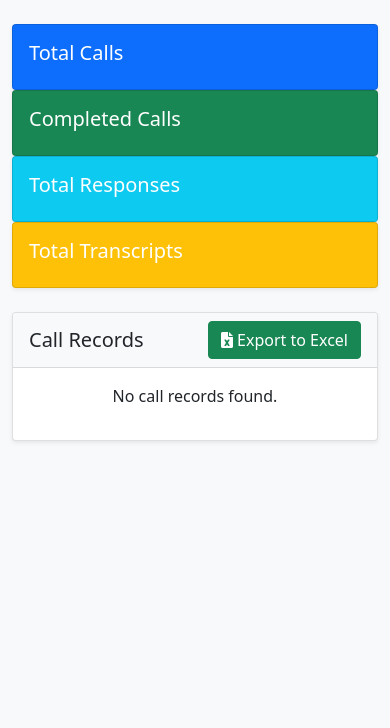
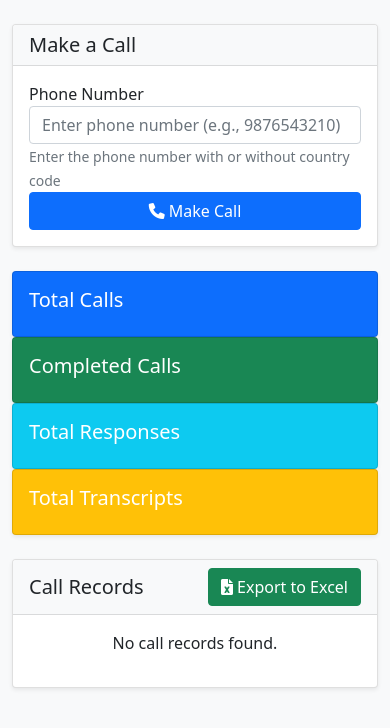
Before and after one commit to sriharsha-gvkss/hr_call_half, a Django app: page / in a window 390 px wide. Shown: the part 56-784 px from the top of the page. Run offline with Django 5.2, Linux system fonts and the light colour scheme.

Commit message:
Add back mobile input field and make call button with improved layout

```diff
--- a/call/templates/call/dashboard.html
+++ b/call/templates/call/dashboard.html
@@ -2,6 +2,34 @@
 
 {% block content %}
 <div class="container mt-4">
+    <!-- Make Call Form -->
+    <div class="card mb-4">
+        <div class="card-header">
+            <h5 class="mb-0">Make a Call</h5>
+        </div>
+        <div class="card-body">
+            <form method="post" action="{% url 'make_call' %}">
+                {% csrf_token %}
+                <div class="row">
+                    <div class="col-md-8">
+                        <div class="form-group">
+                            <label for="phone_number">Phone Number</label>
+                            <input type="tel" class="form-control" id="phone_number" name="phone_number"
+                                   placeholder="Enter phone number (e.g., 9876543210)" required>
+                            <small class="form-text text-muted">Enter the phone number with or without country code</small>
+                        </div>
+                    </div>
+                    <div class="col-md-4 d-flex align-items-end">
+                        <button type="submit" class="btn btn-primary w-100">
+                            <i class="fas fa-phone"></i> Make Call
+                        </button>
+                    </div>
+                </div>
+            </form>
+        </div>
+    </div>
+
+    <!-- Statistics Cards -->
     <div class="row mb-4">
         <div class="col-md-3">
             <div class="card bg-primary text-white">
@@ -37,6 +65,7 @@
         </div>
     </div>
 
+    <!-- Call Records -->
     <div class="row mb-4">
         <div class="col">
             <div class="card">
```
